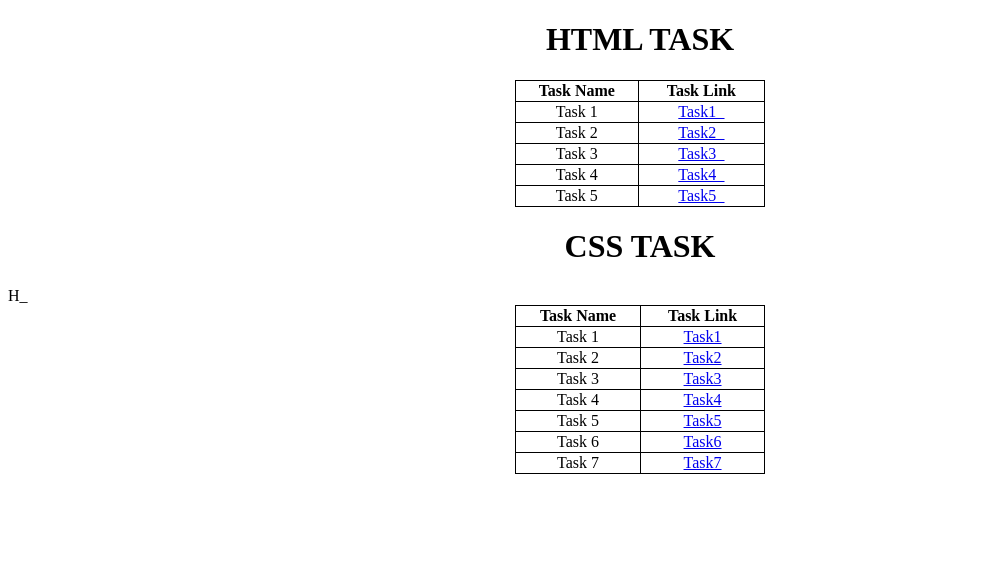
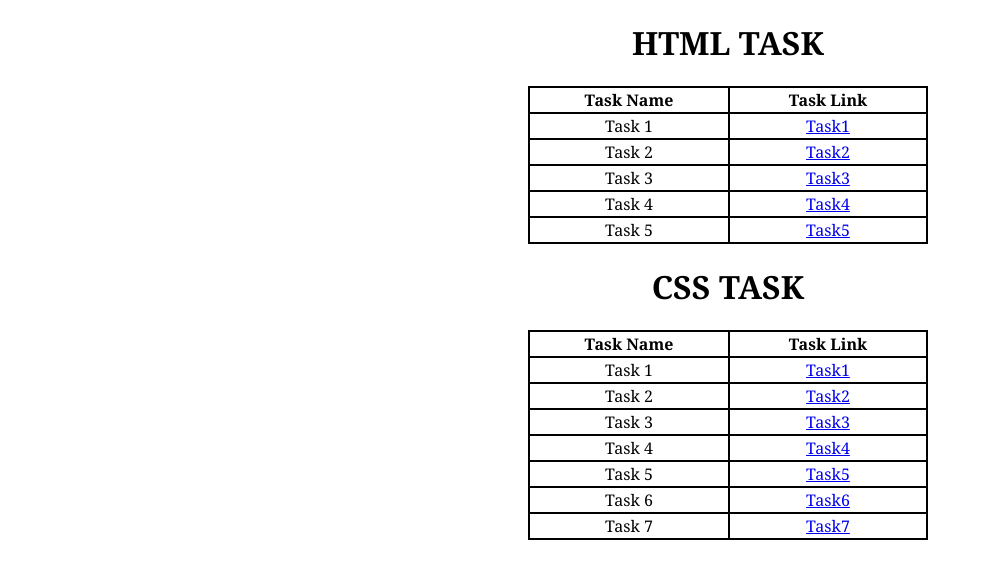
Before and after one commit to SpaceCadet2308/WebPractice-Html-css, a plain HTML site: page index.html in a window 1280 px wide. Shown: the whole page, without its empty margins (0-983 px from the left). Drawn offline with Linux system fonts and the light colour scheme.

Commit message:
index.html

```diff
--- a/index.html
+++ b/index.html
@@ -5,13 +5,18 @@
     <meta name="viewport" content="width=device-width, initial-scale=1.0" />
     <title>Document</title>
     <style>
+        body {
+        padding-left: 11em;
+        font-family: Georgia, "Times New Roman", Times, serif;
+
+      }
       table,
       td,
       tr,
       th {
-        border: 1px solid black;
+        border: 2px solid black;
         border-collapse: collapse;
-        width: 250px;
+        width: 400px;
         text-align: center;
       }
       table {
@@ -32,23 +37,23 @@
       </tr>
       <tr>
         <td>Task 1</td>
-        <td><a href="H_Task1.html">Task1_</a></td>
+        <td><a href="H_Task1.html">Task1</a></td>
       </tr>
       <tr>
         <td>Task 2</td>
-        <td><a href="H_Task2.html">Task2_</a></td>
+        <td><a href="H_Task2.html">Task2</a></td>
       </tr>
       <tr>
         <td>Task 3</td>
-        <td><a href="H_Task3.html">Task3_</a></td>
+        <td><a href="H_Task3.html">Task3</a></td>
       </tr>
       <tr>
         <td>Task 4</td>
-        <td><a href="H_Task4.html">Task4_</a></td>
+        <td><a href="H_Task4.html">Task4</a></td>
       </tr>
       <tr>
         <td>Task 5</td>
-        <td><a href="H_Task5.html">Task5_</a></td>
+        <td><a href="H_Task5.html">Task5</a></td>
       </tr>
     </table>
 
@@ -65,7 +70,7 @@
       <tr>
         <td>Task 2</td>
         <td><a href="C_Task2.html">Task2</a></td>
-      </tr>H_
+      </tr>
 
         <td>Task 3</td>
         <td><a href="C_Task3.html">Task3</a></td>
```
